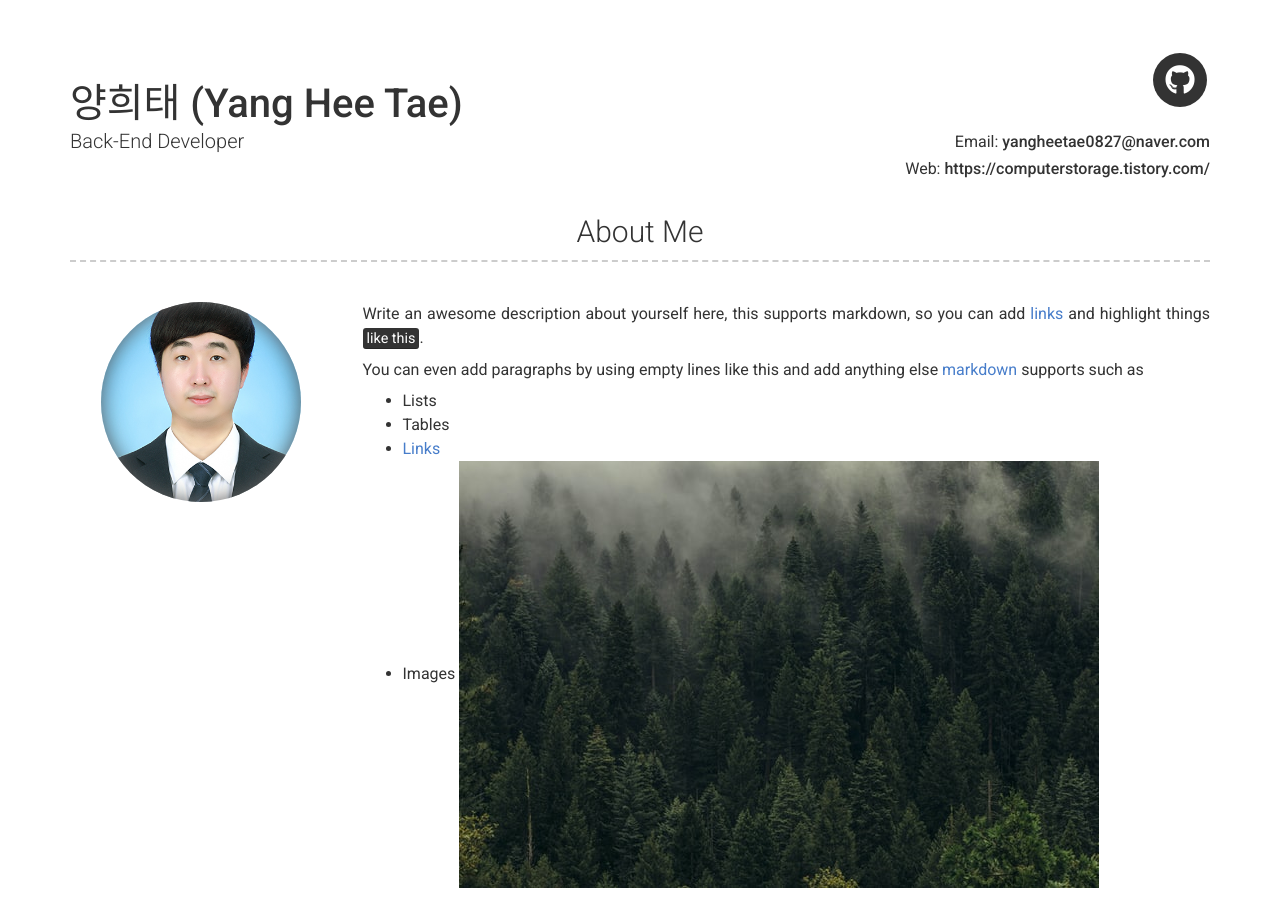
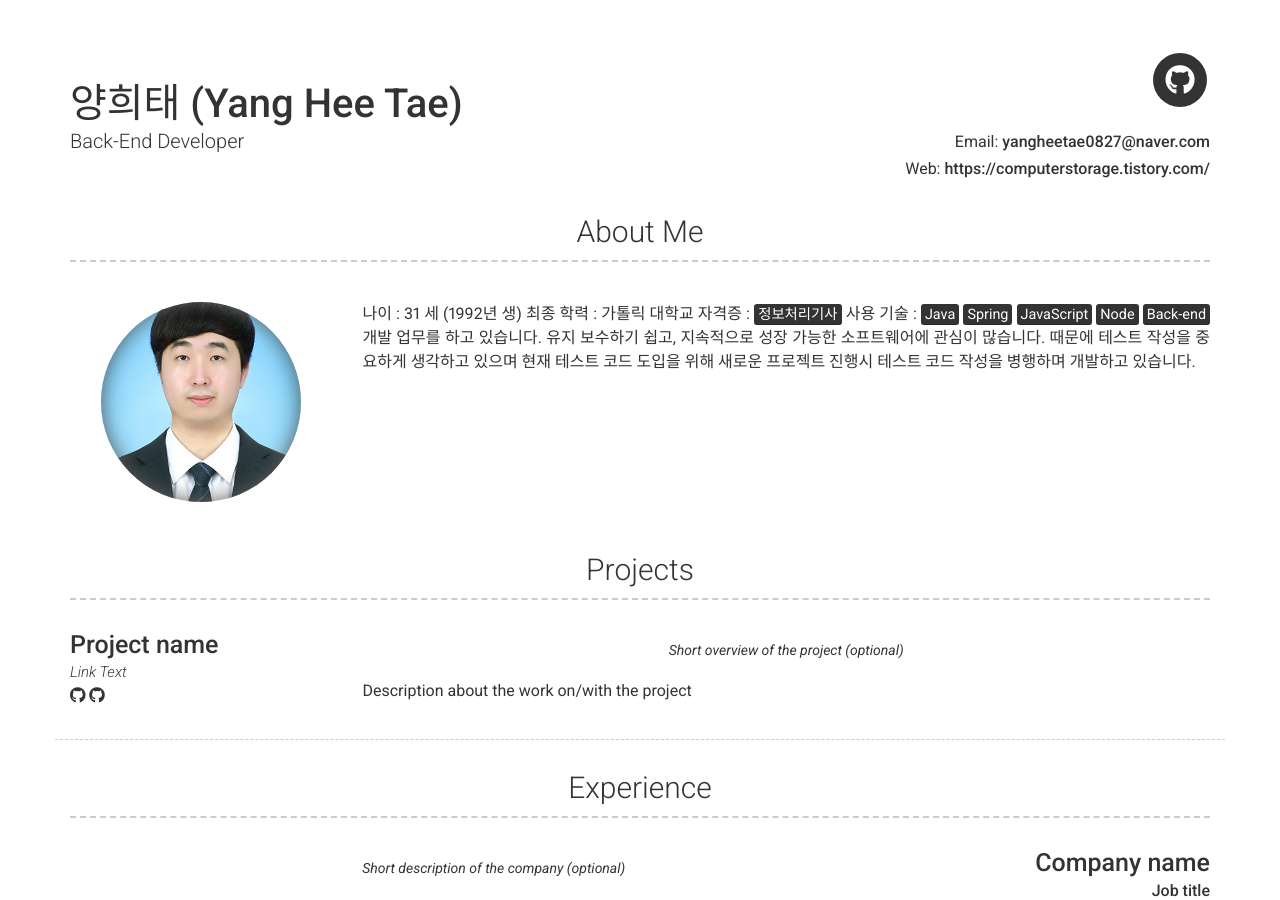
Before and after one commit to yht0827/resume, a Jekyll site: the page built from index.md, in a window 1280 px wide and 900 px high. Built offline with Jekyll 4.4.1, drawn with Linux system fonts in a browser that asks for light colours; nearby versions of some CDN libraries.

Commit message:
-- profile change

```diff
--- a/_config.yml
+++ b/_config.yml
@@ -1,5 +1,5 @@
 # Site
-repository: Git repository where your resume will be hosted, only required if you are hosting on GitHub (eg. sproogen/modern-resume-theme)
+repository: sproogen/resume-theme
 # favicon: Directory of your favicon (eg. images/favicon.ico)(optional)
 
 # Content configuration version
@@ -33,13 +33,13 @@ github_username: yht0827
 # about_title: About Me (Use this to override about section title)
 about_profile_image: images/profile.jpg
 about_content: | # this will include new lines to allow paragraphs
-  Write an awesome description about yourself here, this supports markdown, so you can add [links](http://foobar.com) and highlight things <mark>like this</mark>.
-
-  You can even add paragraphs by using empty lines like this and add anything else [markdown](https://www.markdownguide.org/getting-started#what-is-markdown) supports such as
-    - Lists
-    - Tables
-    - <a href="google.com">Links</a>
-    - Images ![alt text](/images/landscape-trees.jpg "Trees")
+  나이 : 31 세 (1992년 생)
+  최종 학력 : 가톨릭 대학교
+  자격증 : <mark>정보처리기사</mark>
+  사용 기술 : <mark>Java</mark> <mark>Spring</mark> <mark>JavaScript</mark> <mark>Node</mark>
+  <mark>Back-end</mark> 개발 업무를 하고 있습니다.
+  유지 보수하기 쉽고, 지속적으로 성장 가능한 소프트웨어에 관심이 많습니다. 때문에 테스트 작성을 중요하게 생각하고 있으며
+  현재 테스트 코드 도입을 위해 새로운 프로젝트 진행시 테스트 코드 작성을 병행하며 개발하고 있습니다.
 
 content:
   - title: Projects # Title for the section
```
